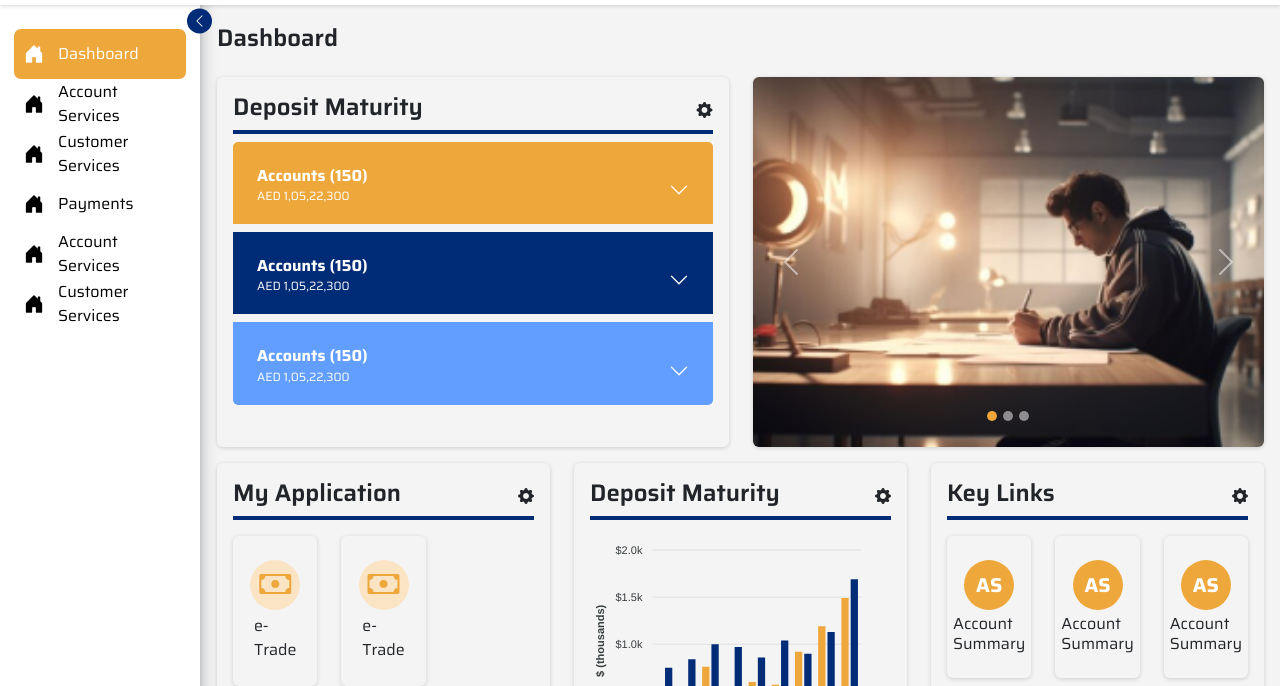
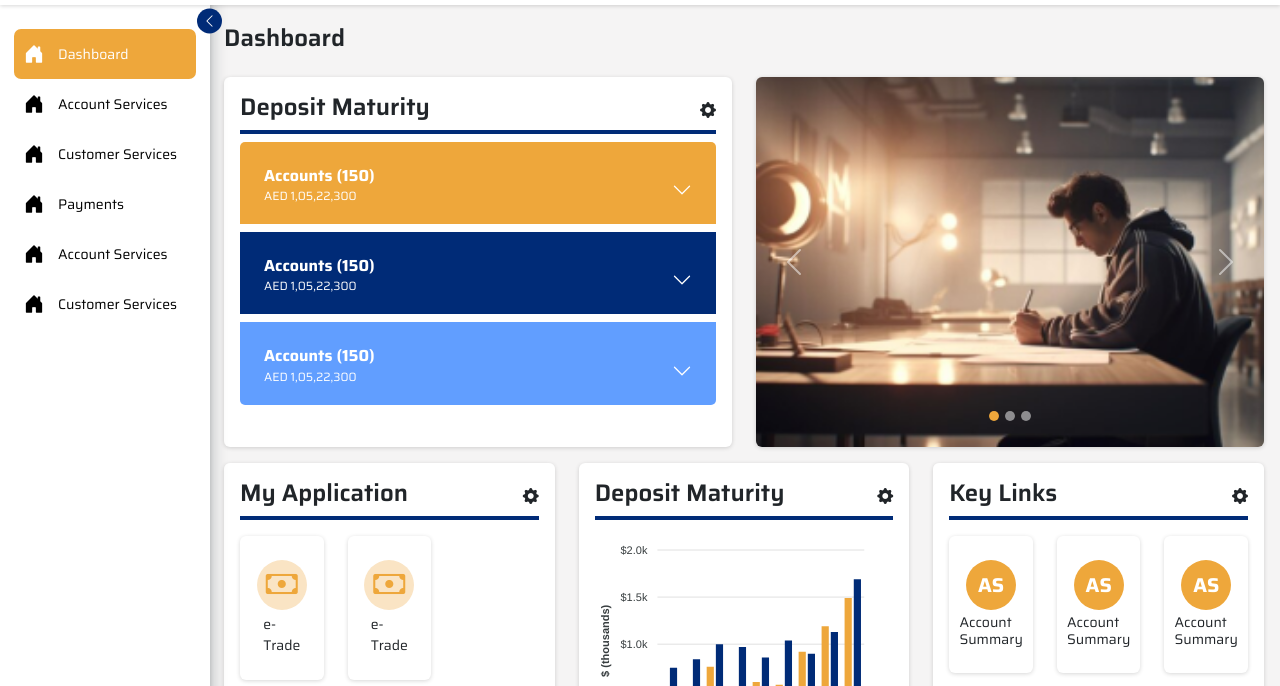
Before and after one commit to Jagadees71098/mindgate, a plain HTML site: page index.html in a window 1280 px wide. Shown: the part 66-752 px from the top of the page. Drawn offline with nearby package versions, Linux system fonts and the light colour scheme.

Commit message:
Update style.css

```diff
--- a/assets/css/style.css
+++ b/assets/css/style.css
@@ -79,6 +79,7 @@ body {
     min-height: 350px;
     height: 370px;
     overflow-y: auto;
+    background-color: #fff;
 
     .bottom-line {
         border-bottom: 4px solid var(--secondary-color);
@@ -86,6 +87,10 @@ body {
 
     .avatar-box {
         box-shadow: var(--box-shadow);
+
+        p {
+            font-size: 14px;
+        }
 
         .avatar-box--icon {
             width: 50px;
@@ -125,13 +130,12 @@ body {
 }
 
 
-/* ===== Sidebar ===== */
 .sidebar {
     position: fixed;
     top: 0;
     left: 0;
     height: 100%;
-    width: 200px;
+    width: 210px;
     padding: 10px 14px;
     background: #fff;
     transition: all 0.3s ease;
@@ -204,6 +208,7 @@ body {
     border-radius: 6px;
     text-decoration: none;
     transition: all 0.3s ease;
+    font-size: 14px;
 }
 
 .menu-bar::-webkit-scrollbar {
@@ -218,9 +223,9 @@ body {
     position: absolute;
     top: 0;
     top: 0;
-    left: 217px;
+    left: 224px;
     height: 100vh;
-    width: calc(100% - 217px);
+    width: calc(100% - 224px);
     transition: all 0.3s ease;
     margin-top: 74px;
     background-color: #F5F4F4;
@@ -307,4 +312,5 @@ header {
 
 footer {
     border-top: 2px solid var(--primary-color);
+    background-color: #fff;
 }
```
